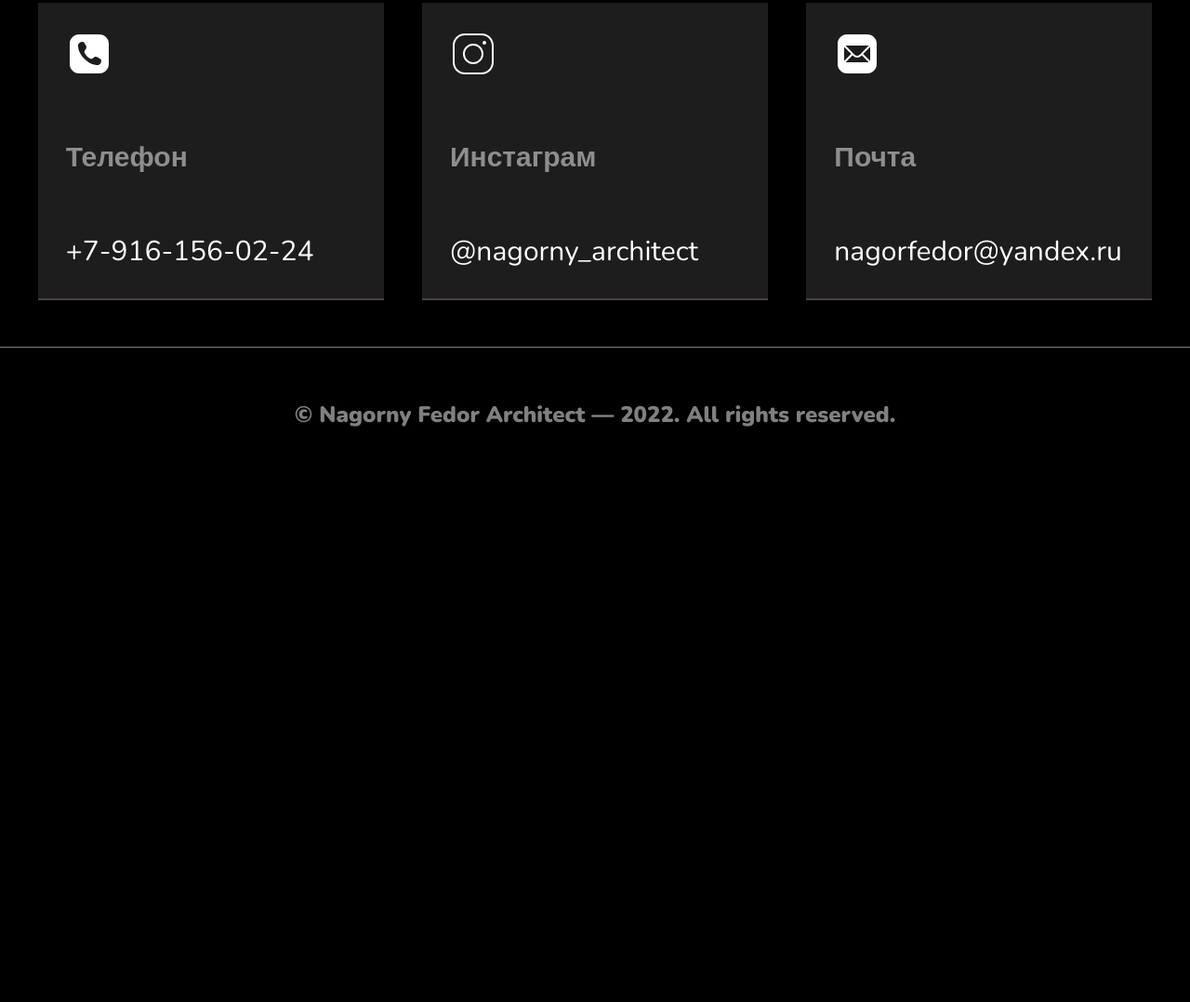
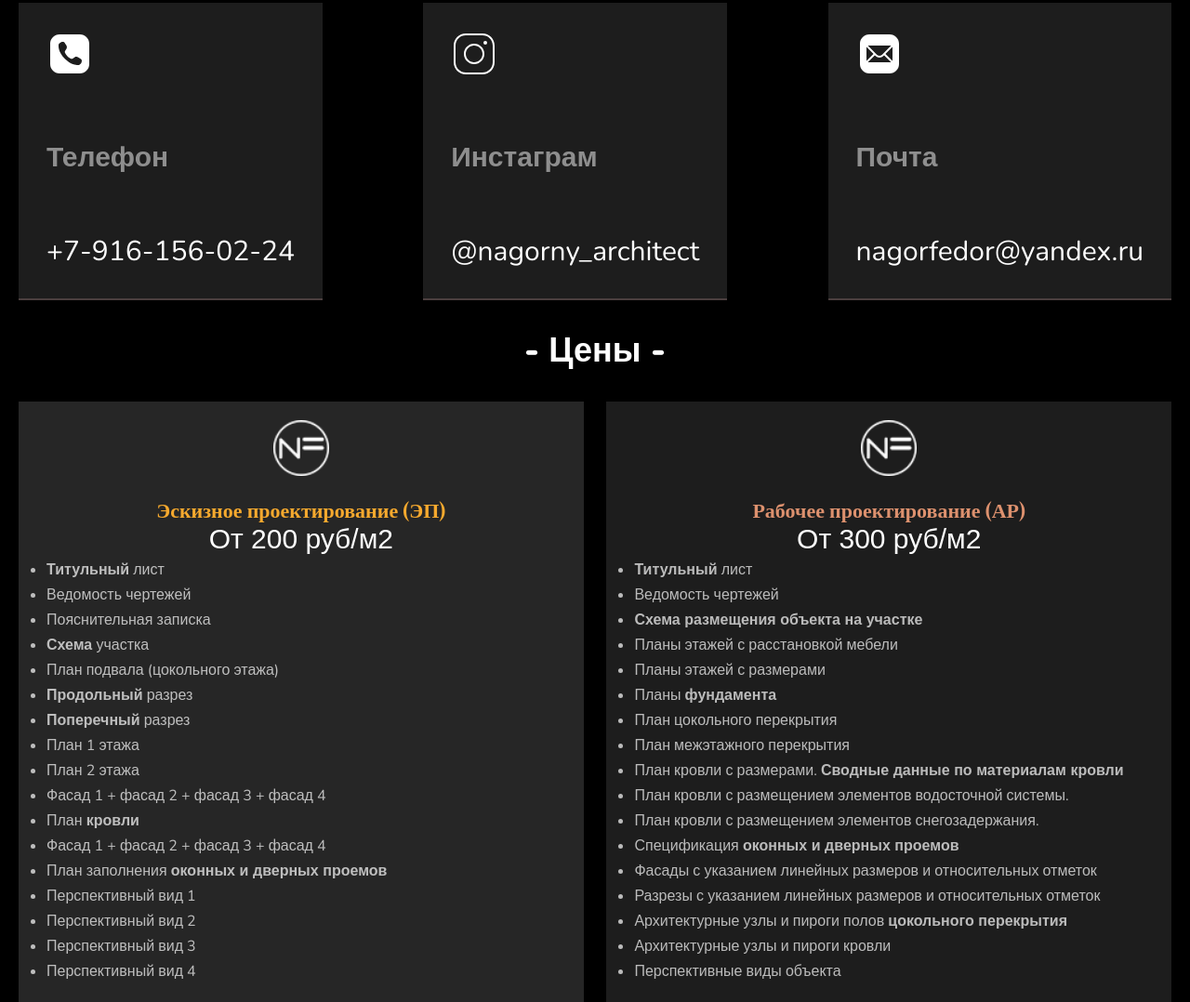
Before and after one commit to faudi3/dads, a website: page index.html in a window 1280 px wide. Shown: the part 2505-3583 px from the top of the page at 93% size. Before the commit the page ends 3038 px from the top, so only its background shows below. Drawn offline with nearby package versions, Linux system fonts and the light colour scheme; a web font is replaced by a local one.

Commit message:
added prices block

```diff
--- a/blocks/about/about.css
+++ b/blocks/about/about.css
@@ -16,26 +16,31 @@
   transition: all 0.5s ease-in-out;
   border-bottom: 2px solid #4b3f3f;
 
+  /*margin-right: 20px;*/
+  flex: 1;
+  display: flex;
+
+  padding: 5px;
+}
+.about__wrap:last-child {
   margin-left: 20px;
-  width: 45%;
-  display: flex;
-  padding: 5px;
 }
 .about__wrap:hover {
   background: #282828;
+  cursor: pointer;
 }
 .about__title {
   font-size: 42px;
   text-align: center;
 }
 .about {
-  margin: 30px 0 0;
+  margin: 30px 20px;
 }
 .about__text {
   color: white;
   transition: all 0.5s ease-in-out;
   text-align: center;
-  font-size: 20px;
+  font-size: 22px;
   padding: 5px;
   opacity: 0.7;
 }
@@ -46,19 +51,21 @@
   display: flex;
   flex-direction: column;
   align-items: center;
+  justify-content: center;
 }
 
 .container1 {
   width: 100%;
   display: flex;
-  padding: 0 20px;
+  padding: 0 5px;
   flex-direction: column;
 }
 
 .slide1 {
   height: 80vh;
   border-radius: 20px;
-  margin: 10px;
+  margin-top: 5px;
+  margin-bottom: 5px;
   cursor: pointer;
   color: white;
   flex: 1;
--- a/blocks/contacts/contacts.css
+++ b/blocks/contacts/contacts.css
@@ -1,7 +1,8 @@
 .contacts__wrapper {
   display: flex;
-  justify-content: space-around;
-  margin: 20px auto;
+  justify-content: space-between;
+  margin: 20px 0;
+  flex: 1;
 }
 .contacts {
   margin: 30px 20px;
@@ -13,9 +14,12 @@
 
 .contact__element {
   background: #1d1d1d;
-  width: 30%;
+
   transition: all 0.5s ease-in-out;
   border-bottom: 2px solid #4b3f3f;
+}
+.contact__element:last-child {
+  margin-right: 0;
 }
 .contact__element:hover {
   background: #282828;
--- a/blocks/header/header.css
+++ b/blocks/header/header.css
@@ -21,23 +21,23 @@
   margin-left: 30px;
   opacity: 0.6;
   cursor: pointer;
+  transition: ease-in-out 0.4s;
 }
 .header__par:hover {
   opacity: 1;
-  transition: ease-in-out 0.5s;
 }
 
 .header__contact {
   border: 1px solid #909044;
   padding: 10px;
   color: #fefe5c;
+  transition: ease-in-out 0.3s;
 
   cursor: pointer;
 }
 
 .header__contact:hover {
-  border: 2px solid #fbfb01;
-  transition: ease-in-out 0.3s;
+  border: 1px solid #fbfb01;
 }
 
 .header__logo {
--- /dev/null
+++ b/blocks/prices/prices.css
@@ -0,0 +1,79 @@
+.prices__wrapper {
+  display: flex;
+  justify-content: space-between;
+}
+.prices__block {
+  background: #262626;
+  transition: all 0.5s ease-in-out;
+  width: 49%;
+  text-align: center;
+}
+.prices__block:hover {
+  background: #282828;
+  cursor: pointer;
+}
+.prices__block:last-child {
+  background: #1d1d1d;
+}
+.prices__block:last-child:hover {
+  background: #262626;
+}
+.prices {
+  margin: 30px 20px;
+}
+.prices__title {
+  font-family: "Playfair Display", serif;
+  font-size: 22px;
+}
+.title1 {
+  color: #f6a92e;
+}
+.title2 {
+  color: #dd916e;
+}
+.prices__price {
+  font-family: "BenchNine", sans-serif;
+  font-size: 30px;
+}
+.prices__list {
+  font-family: "Nunito", sans-serif;
+  text-align: left;
+  padding-left: 30px;
+}
+.prices__list li {
+  opacity: 0.7;
+  font-size: 16px;
+  margin-top: 5px;
+  margin-bottom: 5px;
+}
+.prices__list li strong {
+  opacity: 1;
+}
+.prices__img {
+  margin: 20px 0 15px;
+  height: 60px;
+}
+.prices__name {
+  text-align: center;
+  font-size: 36px;
+  margin: 30px 0;
+}
+.prices__contact {
+  border: 1px solid #996a17;
+  display: inline-block;
+  font-size: 30px;
+  padding: 15px;
+  margin: 20px;
+  color: #f6a92e;
+  transition: all 0.5s ease-out;
+}
+.prices__contact:hover {
+  border: 1px solid #f6a92e;
+}
+.contact2 {
+  border: 1px solid #7f503a;
+  color: #dd916e;
+}
+.contact2:hover {
+  border: 1px solid #dd916e;
+}
--- a/index.html
+++ b/index.html
@@ -45,7 +45,7 @@
         </div>
       </section>
       <section class="examples section" id="idexamples">
-        <h2 class="examples__title wow fadeInRight">Работы</h2>
+        <h2 class="examples__title wow fadeInRight">- Работы -</h2>
         <div class="container">
           <div class="sidebar">
             <div style="background: black">
@@ -357,7 +357,7 @@
         </div>
       </section>
       <section class="about">
-        <h2 class="about__title">Обо мне</h2>
+        <h2 class="about__title">- Обо мне -</h2>
         <div class="about__container">
           <div class="about__wrap">
             <img class="about__img" src="img/me.jpg" />
@@ -402,7 +402,7 @@
         </div>
       </section>
       <section class="contacts">
-        <h2 class="contacts__title">Контакты</h2>
+        <h2 class="contacts__title">- Контакты -</h2>
         <div class="contacts__wrapper">
           <div class="contact__element">
             <img class="contact__img" src="./img/phone1.svg" />
@@ -421,6 +421,75 @@
           </div>
         </div>
       </section>
+      <section class="prices">
+        <h2 class="prices__name">- Цены -</h2>
+
+        <div class="prices__wrapper">
+          <div class="prices__block">
+            <img class="prices__img" src="./img/logo.png" />
+            <h3 class="prices__title title1">Эскизное проектирование (ЭП)</h3>
+            <p class="prices__price">От 200 руб/м2</p>
+            <ul class="prices__list">
+              <li><strong>Титульный</strong> лист</li>
+              <li>Ведомость чертежей</li>
+              <li>Пояснительная записка</li>
+              <li><strong>Схема</strong> участка</li>
+              <li>План подвала (цокольного этажа)</li>
+              <li><strong>Продольный</strong> разрез</li>
+              <li><strong>Поперечный</strong> разрез</li>
+              <li>План 1 этажа</li>
+              <li>План 2 этажа</li>
+              <li>Фасад 1 + фасад 2 + фасад 3 + фасад 4</li>
+              <li>План <strong>кровли</strong></li>
+              <li>Фасад 1 + фасад 2 + фасад 3 + фасад 4</li>
+              <li>
+                План заполнения <strong>оконных и дверных проемов</strong>
+              </li>
+              <li>Перспективный вид 1</li>
+              <li>Перспективный вид 2</li>
+              <li>Перспективный вид 3</li>
+              <li>Перспективный вид 4</li>
+            </ul>
+            <div class="prices__contact">Связаться ></div>
+          </div>
+          <div class="prices__block">
+            <img class="prices__img" src="./img/logo.png" />
+
+            <h3 class="prices__title title2">Рабочее проектирование (АР)</h3>
+            <p class="prices__price">От 300 руб/м2</p>
+            <ul class="prices__list">
+              <li><strong>Титульный</strong> лист</li>
+              <li>Ведомость чертежей</li>
+              <li><strong>Схема размещения объекта на участке</strong></li>
+              <li>Планы этажей с расстановкой мебели</li>
+              <li>Планы этажей с размерами</li>
+              <li>Планы <strong>фундамента</strong></li>
+              <li>План цокольного перекрытия</li>
+              <li>План межэтажного перекрытия</li>
+              <li>
+                План кровли с размерами.
+                <strong>Сводные данные по материалам кровли</strong>
+              </li>
+              <li>План кровли с размещением элементов водосточной системы.</li>
+              <li>План кровли с размещением элементов снегозадержания.</li>
+              <li>Спецификация <strong>оконных и дверных проемов</strong></li>
+              <li>
+                Фасады с указанием линейных размеров и относительных отметок
+              </li>
+              <li>
+                Разрезы с указанием линейных размеров и относительных отметок
+              </li>
+              <li>
+                Архитектурные узлы и пироги полов
+                <strong>цокольного перекрытия</strong>
+              </li>
+              <li>Архитектурные узлы и пироги кровли</li>
+              <li>Перспективные виды объекта</li>
+            </ul>
+            <div class="prices__contact contact2">Связаться ></div>
+          </div>
+        </div>
+      </section>
     </main>
     <footer class="footer">
       <h2 class="footer__text">
--- a/styles.css
+++ b/styles.css
@@ -2,13 +2,15 @@
 @import url("./blocks/photo-grid/photo-grid.css");
 @import url("./blocks/examples/examples.css");
 @import url("./blocks/examples/vertSlider.css");
-
+@import url("../blocks/prices/prices.css");
 @import url("./blocks/footer/footer.css");
 @import url("./blocks/contacts/contacts.css");
 @import url("./blocks/animation/animation.css");
 @import url("./blocks/about/about.css");
 @import url("https://fonts.googleapis.com/css2?family=Nunito:wght@400;600;900&display=swap");
 @import url("https://fonts.googleapis.com/css2?family=Montserrat:wght@800&display=swap");
+@import url("https://fonts.googleapis.com/css2?family=Playfair+Display:wght@700&display=swap");
+@import url("https://fonts.googleapis.com/css2?family=BenchNine&display=swap");
 * {
   font-family: "Nunito", sans-serif;
   margin: 0;
@@ -21,6 +23,7 @@ html {
 }
 body {
   background: black;
+  box-sizing: border-box;
 }
 
 a {
```
